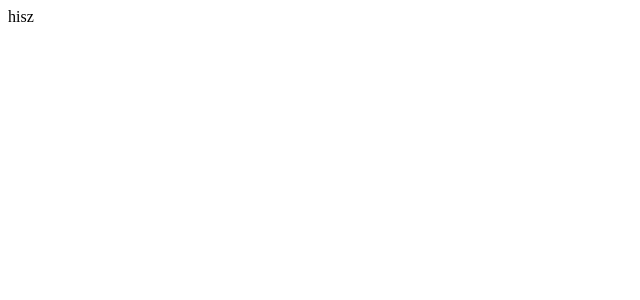
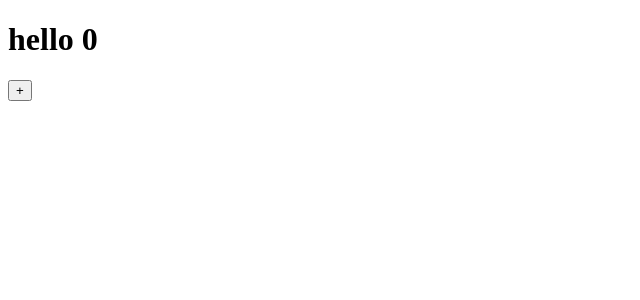
Before and after one commit to DeuMiAn/nextjs-intro, a Next.js app: page / in a window 1280 px wide. Shown: the top 300 px of the page, without its empty margins (0-640 px from the left). Built offline with nearby package versions, Linux system fonts and the light colour scheme.

Commit message:
simple test1
카운터 예제를 해보았다
미리 렌더링 도딘다는 것은 어썸한것을 맛볼수 있었다
JS를 비활성화해도 초기 상태를 볼수있는 좋은것

```diff
--- /dev/null
+++ b/pages/about-us.tsx
@@ -0,0 +1,3 @@
+export default function Potato() {
+  return "about us";
+}
--- a/pages/index.tsx
+++ b/pages/index.tsx
@@ -1,3 +1,11 @@
+import { useState } from "react";
+
 export default function Home() {
-  return "hisz";
+  const [cnt, setCnt] = useState(0);
+  return (
+    <div>
+      <h1>hello {cnt}</h1>
+      <button onClick={() => setCnt((pre) => pre + 1)}>+</button>
+    </div>
+  );
 }
```
